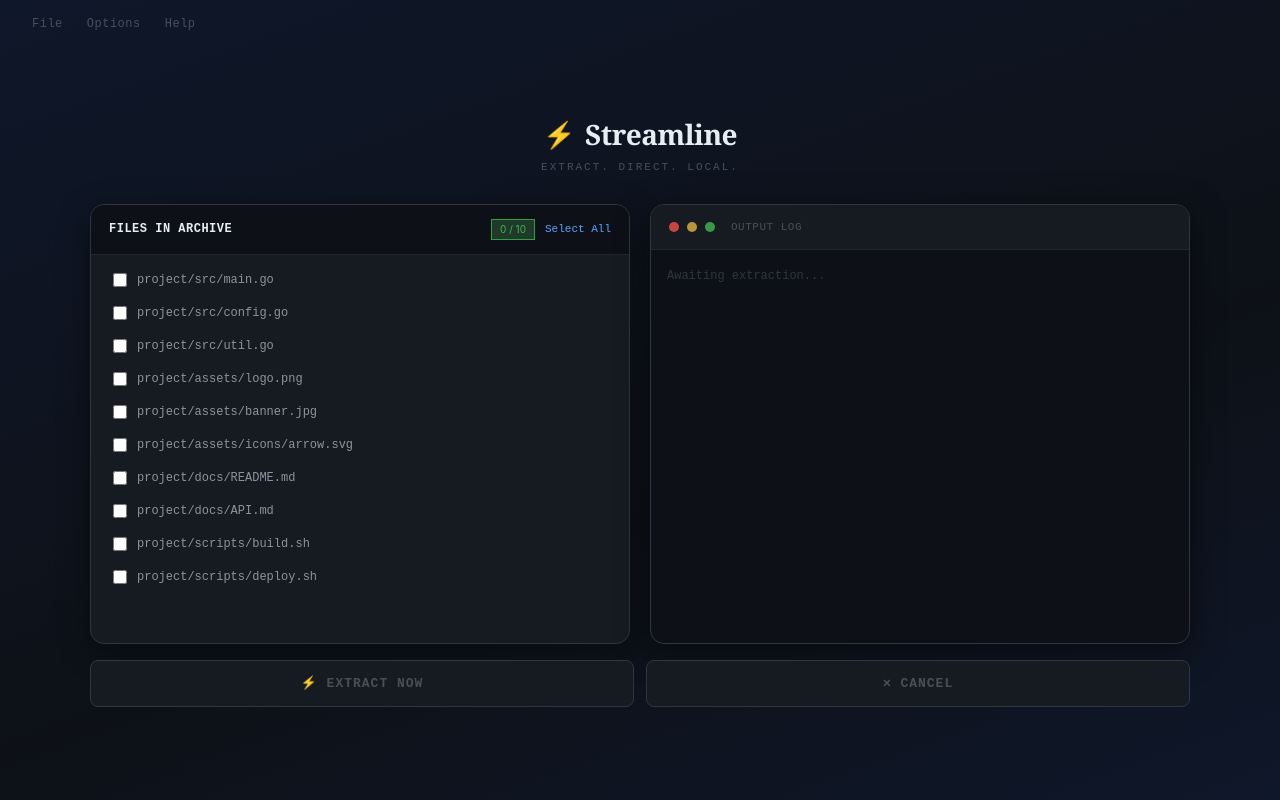
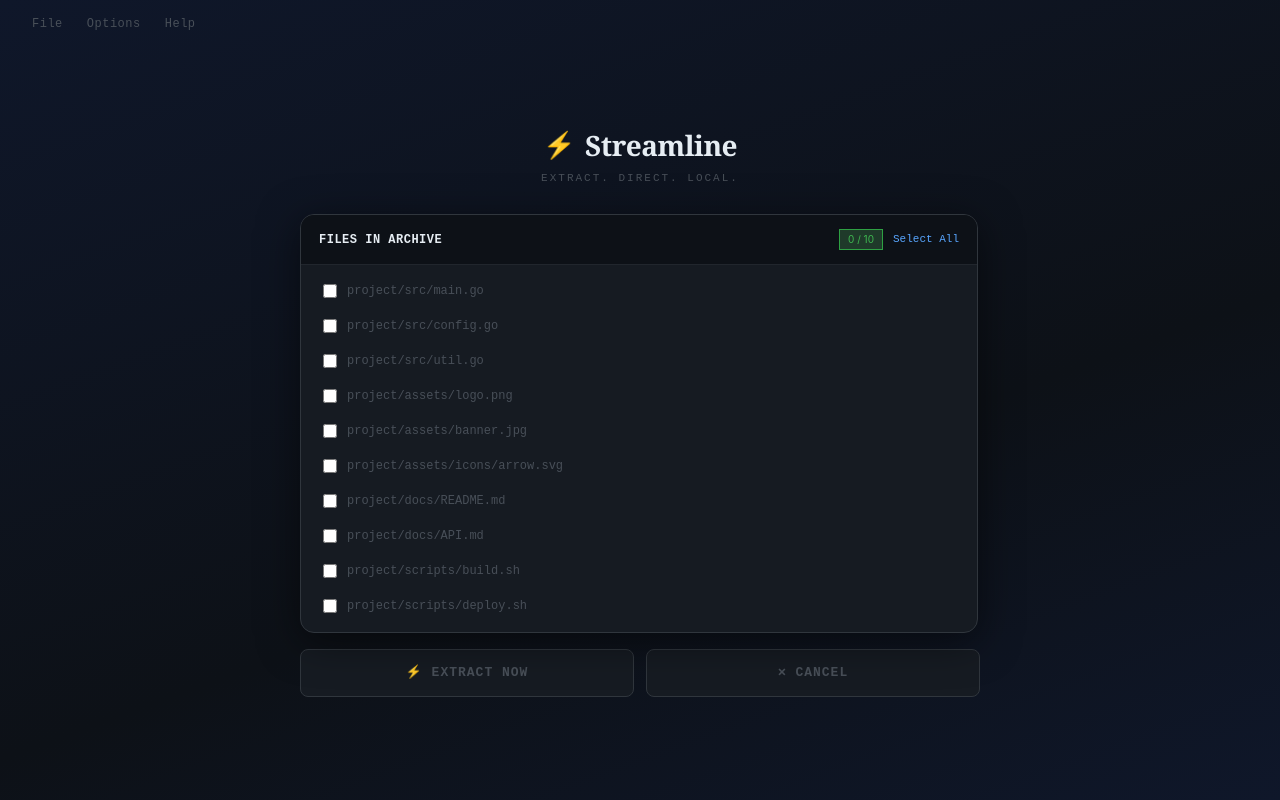
Before and after one commit to JetCXDER/Streamline, a React app in the folder cmd/streamline_webapp/frontend/: page / in a window 1280 px wide. Built offline with nearby package versions, Linux system fonts and the light colour scheme; the HTML template or start-up script is replaced by a standard one.

Commit message:
Web app layout designs

```diff
--- a/cmd/streamline_webapp/frontend/src/components/ZipExtractor.jsx
+++ b/cmd/streamline_webapp/frontend/src/components/ZipExtractor.jsx
@@ -20,7 +20,6 @@ const MOCK_FILES = [
 
 // ─────────────────────────────────────────────────────────────────────────────
 // COMPONENT — NAVBAR (extract to Navbar.jsx later)
-// Invisible bar at top — dropdown slots reserved for future use
 // ─────────────────────────────────────────────────────────────────────────────
 function Navbar() {
   return (
@@ -37,13 +36,8 @@ function Navbar() {
         justifyContent: "space-between",
         padding: "0 32px",
         zIndex: 100,
-        // ── DROPDOWN SLOTS — wire up menus here later ──
-        // Left slot: File menu
-        // Center slot: reserved
-        // Right slot: Settings / Account
       }}
     >
-      {/* Left dropdown slot — placeholder */}
       <div style={{ display: "flex", gap: "24px" }}>
         {["File", "Options", "Help"].map((label) => (
           <button
@@ -66,15 +60,13 @@ function Navbar() {
           </button>
         ))}
       </div>
-
-      {/* Right slot — placeholder */}
       <div style={{ width: "80px" }} />
     </div>
   );
 }
 
 // ─────────────────────────────────────────────────────────────────────────────
-// COMPONENT — BRANDING (centered above panels)
+// COMPONENT — BRANDING (extract to Branding.jsx later)
 // ─────────────────────────────────────────────────────────────────────────────
 function Branding() {
   return (
@@ -117,10 +109,26 @@ function Branding() {
 }
 
 // ─────────────────────────────────────────────────────────────────────────────
-// COMPONENT — FILE LIST PANEL (extract to FileList.jsx later)
+// COMPONENT — SPLIT PANEL CONTAINER (extract to SplitPanel.jsx later)
+// Single panel that cracks open — left half slides left, right half slides right
+// Terminal grows out from the gap between them
 // ─────────────────────────────────────────────────────────────────────────────
-function FileListPanel({ fileList, selectedFiles, onToggle }) {
+function SplitPanel({
+  fileList,
+  selectedFiles,
+  onToggle,
+  logs,
+  extracting,
+  done,
+  phase,
+}) {
   const allSelected = selectedFiles.length === fileList.length;
+  const bottomRef = useRef(null);
+  const isSplit = phase !== "select";
+
+  useEffect(() => {
+    if (isSplit) bottomRef.current?.scrollIntoView({ behavior: "smooth" });
+  }, [logs, isSplit]);
 
   const toggleAll = () => {
     if (allSelected) {
@@ -137,17 +145,36 @@ function FileListPanel({ fileList, selectedFiles, onToggle }) {
   return (
     <div
       style={{
-        flex: 1,
+        width: "100%",
+        maxWidth: isSplit ? "1000px" : "680px",
+        transition: "max-width 0.5s cubic-bezier(0.4, 0, 0.2, 1)",
+        position: "relative",
+        display: "flex",
+        gap: isSplit ? "16px" : "0px",
+      }}
+    >
+      {/* ── LEFT HALF — file list panel, slides left on split ── */}
+      <div
+        style={{
+          flex: isSplit ? "0 0 340px" : "1",
           background: "#161b22",
-        border: "1px solid #30363d",
+          border: `1px solid ${isSplit ? "#30363d" : done ? "#3fb950" : "#30363d"}`,
           borderRadius: "14px",
           overflow: "hidden",
+          boxShadow: isSplit
+            ? "0 8px 32px rgba(0,0,0,0.3)"
+            : done
+              ? "0 8px 40px rgba(63,185,80,0.2)"
+              : "0 8px 40px rgba(0,0,0,0.5)",
+          transform: isSplit ? "translateX(0)" : "translateX(0)",
+          transition:
+            "flex 0.5s cubic-bezier(0.4,0,0.2,1), box-shadow 0.3s ease, border-color 0.3s ease, opacity 0.3s ease",
+          opacity: isSplit ? 0.6 : 1,
           display: "flex",
           flexDirection: "column",
-        boxShadow: "0 8px 32px rgba(0,0,0,0.4)",
         }}
       >
-      {/* Panel Header */}
+        {/* File list header */}
         <div
           style={{
             background: "#0d1117",
@@ -170,6 +197,7 @@ function FileListPanel({ fileList, selectedFiles, onToggle }) {
           >
             FILES IN ARCHIVE
           </span>
+          {!isSplit && (
             <div style={{ display: "flex", alignItems: "center", gap: "10px" }}>
               <Chip
                 value={`${selectedFiles.length} / ${fileList.length}`}
@@ -196,21 +224,37 @@ function FileListPanel({ fileList, selectedFiles, onToggle }) {
                 {allSelected ? "Deselect All" : "Select All"}
               </button>
             </div>
+          )}
+          {isSplit && (
+            <Chip
+              value={`${selectedFiles.length} selected`}
+              size="sm"
+              style={{
+                background: "#1f3a2a",
+                color: "#3fb950",
+                border: "1px solid #2ea043",
+                fontSize: "10px",
+                padding: "2px 8px",
+              }}
+            />
+          )}
         </div>
 
-      {/* Flat File List */}
+        {/* File list body */}
         <div style={{ flex: 1, overflowY: "auto", padding: "8px 4px" }}>
           {fileList.map((file) => (
             <div
               key={file}
-            onClick={() => onToggle(file)}
+              onClick={() => {
+                if (!isSplit) onToggle(file);
+              }}
               style={{
                 display: "flex",
                 alignItems: "center",
                 gap: "10px",
-              padding: "7px 14px",
+                padding: "8px 14px",
                 borderRadius: "6px",
-              cursor: "pointer",
+                cursor: isSplit ? "default" : "pointer",
                 background: selectedFiles.includes(file)
                   ? "#1f3a2a"
                   : "transparent",
@@ -218,24 +262,27 @@ function FileListPanel({ fileList, selectedFiles, onToggle }) {
                 margin: "1px 4px",
               }}
               onMouseEnter={(e) => {
-              if (!selectedFiles.includes(file))
+                if (!isSplit && !selectedFiles.includes(file))
                   e.currentTarget.style.background = "#21262d";
               }}
               onMouseLeave={(e) => {
-              if (!selectedFiles.includes(file))
+                if (!isSplit && !selectedFiles.includes(file))
                   e.currentTarget.style.background = "transparent";
               }}
             >
               <Checkbox
                 checked={selectedFiles.includes(file)}
-              onChange={() => onToggle(file)}
+                onChange={() => {
+                  if (!isSplit) onToggle(file);
+                }}
                 onClick={(e) => e.stopPropagation()}
                 color="green"
+                disabled={isSplit}
                 style={{ width: "14px", height: "14px" }}
               />
               <span
                 style={{
-                color: selectedFiles.includes(file) ? "#3fb950" : "#8b949e",
+                  color: selectedFiles.includes(file) ? "#3fb950" : "#484f58",
                   fontFamily: "monospace",
                   fontSize: "12px",
                   transition: "color 0.15s",
@@ -250,34 +297,31 @@ function FileListPanel({ fileList, selectedFiles, onToggle }) {
           ))}
         </div>
       </div>
-  );
-}
 
-// ─────────────────────────────────────────────────────────────────────────────
-// COMPONENT — TERMINAL PANEL (extract to TerminalPanel.jsx later)
-// Fixed — never expands, content scrolls inside
-// ─────────────────────────────────────────────────────────────────────────────
-function TerminalPanel({ logs }) {
-  const bottomRef = useRef(null);
-
-  useEffect(() => {
-    bottomRef.current?.scrollIntoView({ behavior: "smooth" });
-  }, [logs]);
-
-  return (
+      {/* ── RIGHT HALF — terminal, grows out from the crack ── */}
       <div
         style={{
-        flex: 1,
+          flex: isSplit ? "1" : "0",
+          minWidth: 0,
           background: "#0d1117",
-        border: "1px solid #30363d",
+          border: `1px solid ${done ? "#3fb950" : extracting ? "#2ea043" : "#30363d"}`,
           borderRadius: "14px",
           overflow: "hidden",
+          opacity: isSplit ? 1 : 0,
+          transform: isSplit ? "scaleX(1)" : "scaleX(0)",
+          transformOrigin: "left center",
+          transition:
+            "flex 0.5s cubic-bezier(0.4,0,0.2,1), opacity 0.4s ease 0.2s, transform 0.5s cubic-bezier(0.4,0,0.2,1), border-color 0.3s ease",
+          boxShadow: done
+            ? "0 8px 40px rgba(63,185,80,0.25)"
+            : extracting
+              ? "0 8px 40px rgba(63,185,80,0.15)"
+              : "0 8px 32px rgba(0,0,0,0.4)",
           display: "flex",
           flexDirection: "column",
-        boxShadow: "0 8px 32px rgba(0,0,0,0.5)",
         }}
       >
-      {/* Terminal Header Bar with traffic light dots */}
+        {/* Terminal header */}
         <div
           style={{
             background: "#161b22",
@@ -329,7 +373,7 @@ function TerminalPanel({ logs }) {
           </span>
         </div>
 
-      {/* Log Content — scrolls inside, panel never moves */}
+        {/* Terminal body */}
         <div
           style={{
             flex: 1,
@@ -337,14 +381,22 @@ function TerminalPanel({ logs }) {
             padding: "16px",
             fontFamily: "'Courier New', Courier, monospace",
             fontSize: "12px",
-          lineHeight: "1.7",
+            lineHeight: "1.8",
           }}
         >
           {logs.length === 0 ? (
-          <span style={{ color: "#30363d" }}>Awaiting extraction...</span>
+            <span style={{ color: "#30363d" }}>Initializing...</span>
           ) : (
             logs.map((line, idx) => (
-            <div key={idx} style={{ marginBottom: "2px" }}>
+              <div
+                key={idx}
+                style={{
+                  marginBottom: "2px",
+                  animation: "splitLineIn 0.3s ease forwards",
+                  animationDelay: `${(idx % 5) * 50}ms`,
+                  opacity: 0,
+                }}
+              >
                 <span style={{ color: "#3fb950" }}>›</span>{" "}
                 <span
                   style={{
@@ -365,23 +417,38 @@ function TerminalPanel({ logs }) {
           <div ref={bottomRef} />
         </div>
       </div>
+    </div>
   );
 }
 
 // ─────────────────────────────────────────────────────────────────────────────
-// COMPONENT — ACTION BUTTONS + PROGRESS BAR (extract to Buttons.jsx later)
+// COMPONENT — ACTION BUTTONS + PROGRESS (extract to Buttons.jsx later)
 // ─────────────────────────────────────────────────────────────────────────────
 function ActionButtons({
   onExtract,
   onCancel,
+  onReset,
   extracting,
   noneSelected,
   progress,
   done,
+  phase,
 }) {
+  const isSplit = phase !== "select";
+
   return (
-    <div style={{ display: "flex", flexDirection: "column", gap: "10px" }}>
+    <div
+      style={{
+        display: "flex",
+        flexDirection: "column",
+        gap: "10px",
+        width: "100%",
+        maxWidth: isSplit ? "1000px" : "680px",
+        transition: "max-width 0.5s cubic-bezier(0.4,0,0.2,1)",
+      }}
+    >
       <div style={{ display: "flex", gap: "12px" }}>
+        {!done ? (
           <button
             onClick={onExtract}
             disabled={noneSelected || extracting}
@@ -411,6 +478,33 @@ function ActionButtons({
           >
             {extracting ? "⏳ EXTRACTING..." : "⚡ EXTRACT NOW"}
           </button>
+        ) : (
+          <button
+            onClick={onReset}
+            style={{
+              flex: 1,
+              padding: "13px",
+              borderRadius: "8px",
+              border: "1px solid #58a6ff",
+              background: "#1c2d3f",
+              color: "#58a6ff",
+              fontSize: "13px",
+              fontWeight: "700",
+              fontFamily: "monospace",
+              letterSpacing: "1px",
+              cursor: "pointer",
+              transition: "all 0.2s",
+            }}
+            onMouseEnter={(e) => {
+              e.currentTarget.style.background = "#21364f";
+            }}
+            onMouseLeave={(e) => {
+              e.currentTarget.style.background = "#1c2d3f";
+            }}
+          >
+            ↩ SELECT NEW FILES
+          </button>
+        )}
 
         <button
           onClick={onCancel}
@@ -441,7 +535,7 @@ function ActionButtons({
         </button>
       </div>
 
-      {/* Progress Bar — visible only during or after extraction */}
+      {/* Progress Bar */}
       {(extracting || done) && (
         <div style={{ display: "flex", flexDirection: "column", gap: "5px" }}>
           <div style={{ display: "flex", justifyContent: "space-between" }}>
@@ -483,7 +577,7 @@ function ActionButtons({
                   : "linear-gradient(90deg, #238636, #3fb950)",
                 borderRadius: "4px",
                 transition: "width 0.4s ease",
-                boxShadow: "0 0 8px rgba(63, 185, 80, 0.5)",
+                boxShadow: "0 0 8px rgba(63,185,80,0.5)",
               }}
             />
           </div>
@@ -514,7 +608,7 @@ function ActionButtons({
 }
 
 // ─────────────────────────────────────────────────────────────────────────────
-// MAIN — ZipExtractor (orchestrates all components above)
+// MAIN — ZipExtractor
 // ─────────────────────────────────────────────────────────────────────────────
 export default function ZipExtractor({ fileList = MOCK_FILES }) {
   const [selectedFiles, setSelectedFiles] = useState([]);
@@ -522,6 +616,7 @@ export default function ZipExtractor({ fileList = MOCK_FILES }) {
   const [extracting, setExtracting] = useState(false);
   const [done, setDone] = useState(false);
   const [progress, setProgress] = useState(0);
+  const [phase, setPhase] = useState("select"); // "select" | "split"
   const eventSourceRef = useRef(null);
   const cancelledRef = useRef(false);
 
@@ -533,14 +628,21 @@ export default function ZipExtractor({ fileList = MOCK_FILES }) {
     );
   };
 
-  // ── Extract handler ──────────────────────────────────────────────────────
+  // ── Extract ──────────────────────────────────────────────────────────────
   const startExtraction = async () => {
     if (selectedFiles.length === 0) return;
+
+    // Trigger the split — panel cracks open
+    setPhase("split");
+
     setExtracting(true);
     setDone(false);
     setProgress(0);
     setLogs([]);
     cancelledRef.current = false;
+
+    // Small delay to let split animation play before logs start
+    await new Promise((res) => setTimeout(res, 500));
     addLog(`Starting extraction of ${selectedFiles.length} file(s)...`);
 
     // ── MOCK SIMULATION ──
@@ -551,7 +653,6 @@ export default function ZipExtractor({ fileList = MOCK_FILES }) {
     //   headers: { "Content-Type": "application/json" },
     //   body: JSON.stringify({ zip: "example.zip", files: selectedFiles }),
     // });
-    //
     // const es = new EventSource("/extractZip");
     // eventSourceRef.current = es;
     // let completed = 0;
@@ -562,12 +663,7 @@ export default function ZipExtractor({ fileList = MOCK_FILES }) {
     //     setProgress(Math.round((completed / selectedFiles.length) * 100));
     //   }
     // };
-    // es.onerror = () => {
-    //   es.close();
-    //   setExtracting(false);
-    //   setDone(true);
-    //   setProgress(100);
-    // };
+    // es.onerror = () => { es.close(); setExtracting(false); setDone(true); setProgress(100); };
 
     for (let i = 0; i < selectedFiles.length; i++) {
       if (cancelledRef.current) break;
@@ -588,7 +684,7 @@ export default function ZipExtractor({ fileList = MOCK_FILES }) {
     setExtracting(false);
   };
 
-  // ── Cancel handler ───────────────────────────────────────────────────────
+  // ── Cancel ───────────────────────────────────────────────────────────────
   const cancelProcess = async () => {
     if (!extracting) {
       addLog("No active process to cancel.");
@@ -599,15 +695,31 @@ export default function ZipExtractor({ fileList = MOCK_FILES }) {
       eventSourceRef.current.close();
       eventSourceRef.current = null;
     }
-    // Uncomment when backend is ready:
-    // await fetch("/cancel", { method: "POST" });
+    // await fetch("/cancel", { method: "POST" }); // uncomment when backend ready
     addLog("Aborted by user.");
     setExtracting(false);
     setDone(false);
     setProgress(0);
   };
 
+  // ── Reset — panels slide back together ──────────────────────────────────
+  const resetToSelection = async () => {
+    setPhase("select");
+    setSelectedFiles([]);
+    setLogs([]);
+    setDone(false);
+    setProgress(0);
+  };
+
   return (
+    <>
+      <style>{`
+        @keyframes splitLineIn {
+          from { opacity: 0; transform: translateY(6px); }
+          to   { opacity: 1; transform: translateY(0);   }
+        }
+      `}</style>
+
       <div
         style={{
           minHeight: "100vh",
@@ -620,44 +732,41 @@ export default function ZipExtractor({ fileList = MOCK_FILES }) {
           padding: "60px 24px 40px",
         }}
       >
-      {/* ── INVISIBLE NAVBAR ── */}
         <Navbar />
-
-      {/* ── BRANDING — centered floating above panels ── */}
         <Branding />
 
-      {/* ── TWO SEPARATE PANELS SIDE BY SIDE ── */}
-      <div
-        style={{
-          display: "flex",
-          gap: "20px",
-          width: "100%",
-          maxWidth: "1100px",
-          height: "440px",
-        }}
-      >
-        {/* ── LEFT — FILE LIST PANEL ── */}
-        <FileListPanel
+        {/* ── SPLIT PANEL ── */}
+        <SplitPanel
           fileList={fileList}
           selectedFiles={selectedFiles}
           onToggle={toggleFile}
+          logs={logs}
+          extracting={extracting}
+          done={done}
+          phase={phase}
         />
 
-        {/* ── RIGHT — TERMINAL PANEL ── */}
-        <TerminalPanel logs={logs} />
-      </div>
-
-      {/* ── BUTTONS + PROGRESS — full width below both panels ── */}
-      <div style={{ width: "100%", maxWidth: "1100px", marginTop: "16px" }}>
+        {/* ── BUTTONS + PROGRESS ── */}
+        <div
+          style={{
+            marginTop: "16px",
+            width: "100%",
+            display: "flex",
+            justifyContent: "center",
+          }}
+        >
           <ActionButtons
             onExtract={startExtraction}
             onCancel={cancelProcess}
+            onReset={resetToSelection}
             extracting={extracting}
             noneSelected={selectedFiles.length === 0}
             progress={progress}
             done={done}
+            phase={phase}
           />
         </div>
       </div>
+    </>
   );
 }
```
Lines whose indentation alone changed are shown as unchanged.
